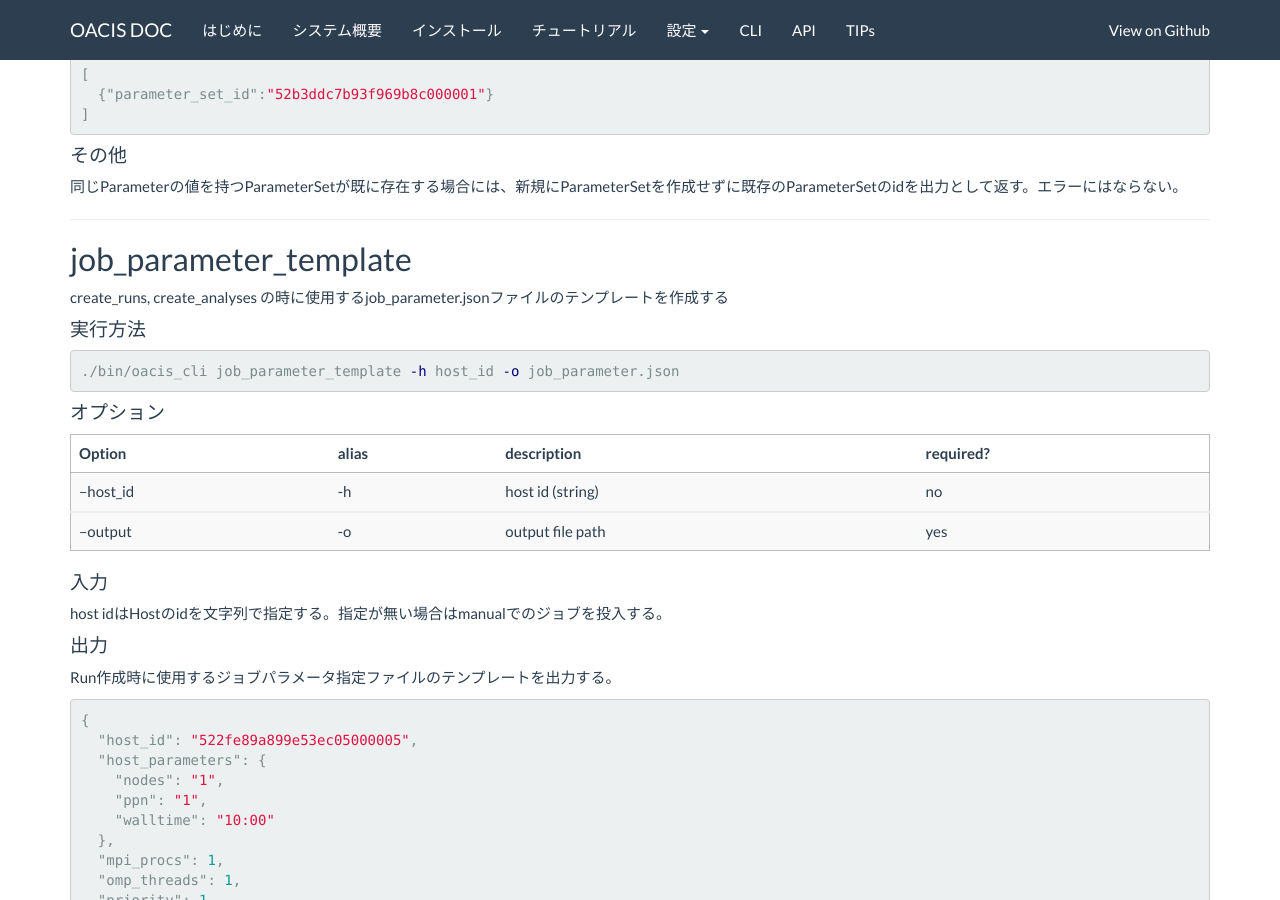
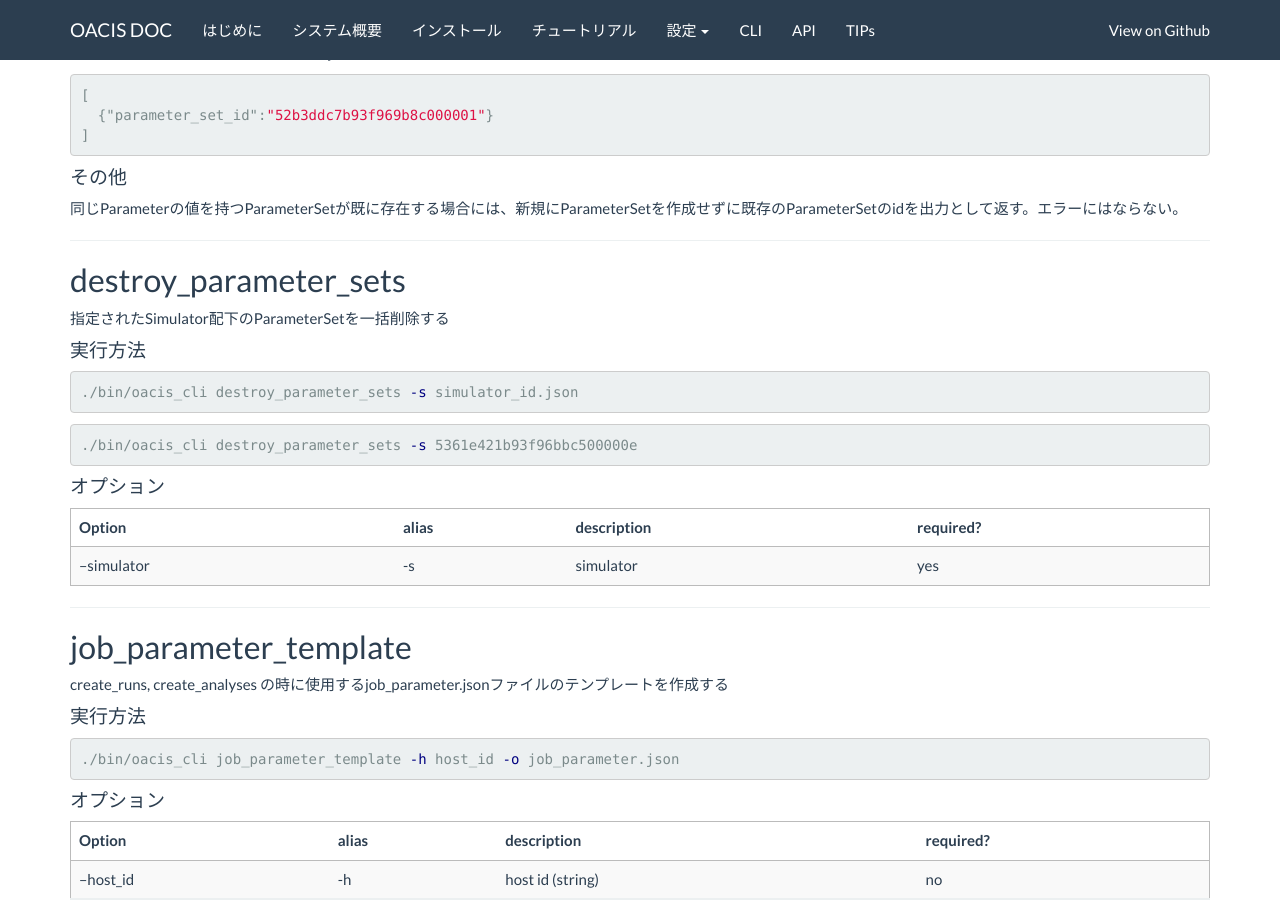
Before and after one commit to crest-cassia/oacis, a Jekyll site: the page built from ja/cli.md, in a window 1280 px wide and 900 px high, scrolled down 4590 px. Built offline with Jekyll 4.4.1, drawn with Linux system fonts in a browser that asks for light colours; nearby versions of some CDN libraries; some of the changed text lies outside the part shown.

Commit message:
descrition of "deestroy_parameter_sets" CLI

```diff
--- a/ja/cli.md
+++ b/ja/cli.md
@@ -23,6 +23,7 @@ CLIで利用可能な操作は以下の通りです。
 - Simulator作成 (create_simulator)
 - ParameterSet作成用テンプレート作成 (parameter_sets_template)
 - ParameterSet作成 (create_parameter_sets)
+- ParameterSet削除 (destroy_parameter_sets)
 - ジョブパラメータ指定用テンプレート作成 (job_parameter_template)
 - Run作成 (create_runs)
 - 作成済みRunのステータス確認 (run_status)
@@ -280,6 +281,30 @@ ParameterSetを新規作成する
 #### その他
 
 同じParameterの値を持つParameterSetが既に存在する場合には、新規にParameterSetを作成せずに既存のParameterSetのidを出力として返す。エラーにはならない。
+
+---
+
+## destroy_parameter_sets
+
+指定されたSimulator配下のParameterSetを一括削除する
+
+#### 実行方法
+
+{% highlight sh %}
+./bin/oacis_cli destroy_parameter_sets -s simulator_id.json
+{% endhighlight %}
+
+{% highlight sh %}
+./bin/oacis_cli destroy_parameter_sets -s 5361e421b93f96bbc500000e
+{% endhighlight %}
+
+#### オプション
+
+|----------|--------|--------------------------------|-----------|
+|Option    |alias   |description                     |required?  |
+|:---------|:-------|:-------------------------------|:----------|
+|--simulator|-s      |simulator                       |yes        |
+|-----------|--------|--------------------------------|-----------|
 
 ---
 
```
